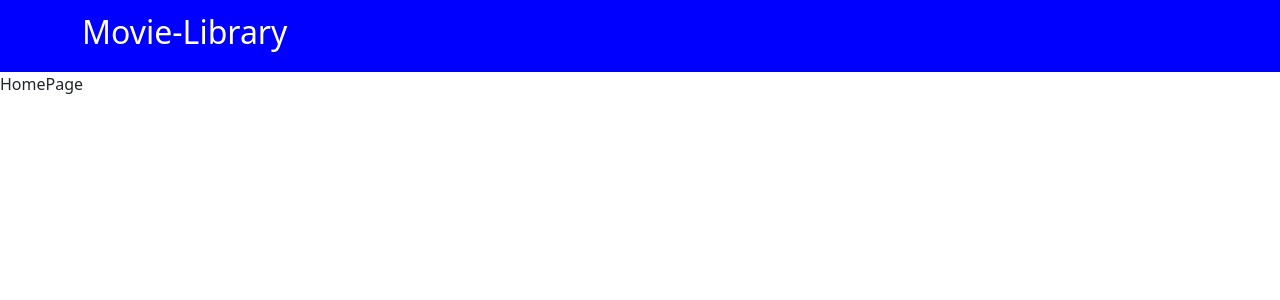
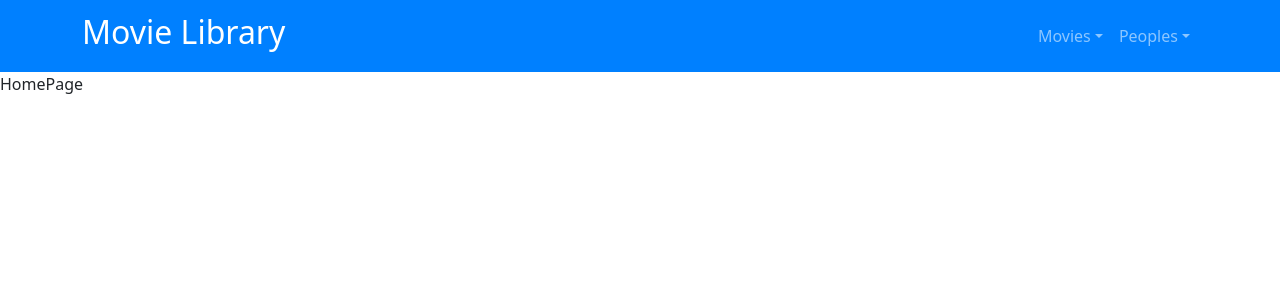
Before and after one commit to TirapatS/Movie-Library, a Vue app: page / in a window 1280 px wide. Shown: the top 300 px of the page. Built offline with nearby package versions, Linux system fonts and the light colour scheme.

Commit message:
updated Navbar

```diff
--- a/public/index.html
+++ b/public/index.html
@@ -24,7 +24,7 @@
       work correctly both with client-side routing and a non-root public URL.
       Learn how to configure a non-root public URL by running `npm run build`.
     -->
-    <title>Movie-Library</title>
+    <title>Movie Library</title>
   </head>
   <body>
     <noscript>You need to enable JavaScript to run this app.</noscript>
--- a/src/assets/scss/Navbar.scss
+++ b/src/assets/scss/Navbar.scss
@@ -1,3 +1,3 @@
 .navBg {
-    background-color: blue;
+    background-color: #0080FF;
 }
--- a/src/components/Navigation.jsx
+++ b/src/components/Navigation.jsx
@@ -9,11 +9,26 @@ import navBg from '../assets/scss/Navbar.scss'
 const Navigation = () => {
 
 	return (
-        <Navbar className="navBg" variant="dark" expand="md">
-            <Container>
-                <Navbar.Brand as={Link} to="/"><h2 className="">Movie-Library</h2></Navbar.Brand>
-            </Container>
-        </Navbar>
+        <Navbar collapseOnSelect expand="lg" variant="dark" className="navBg">
+        <Container>
+          <Navbar.Brand as={Link} to="/"><h2>Movie Library</h2></Navbar.Brand>
+          <Navbar.Toggle aria-controls="responsive-navbar-nav" />
+          <Navbar.Collapse id="responsive-navbar-nav" className="justify-content-end">
+            <Nav>
+              <NavDropdown title="Movies" id="collasible-nav-dropdown">
+                <NavDropdown.Item as={Link} to="/latest-movies">Latest Movies</NavDropdown.Item>
+                <NavDropdown.Item as={Link} to="/popular-movies">
+                  Popular Movies
+                </NavDropdown.Item>
+                <NavDropdown.Item as={Link} to="/top-rated-movies">Top Rated Movies</NavDropdown.Item>
+              </NavDropdown>
+              <NavDropdown title="Peoples" id="collasible-nav-dropdown">
+                <NavDropdown.Item as={Link} to="/popular-movies">Popular Peoples</NavDropdown.Item>
+              </NavDropdown>
+            </Nav>
+          </Navbar.Collapse>
+        </Container>
+      </Navbar>
 	)
 }
 
```
